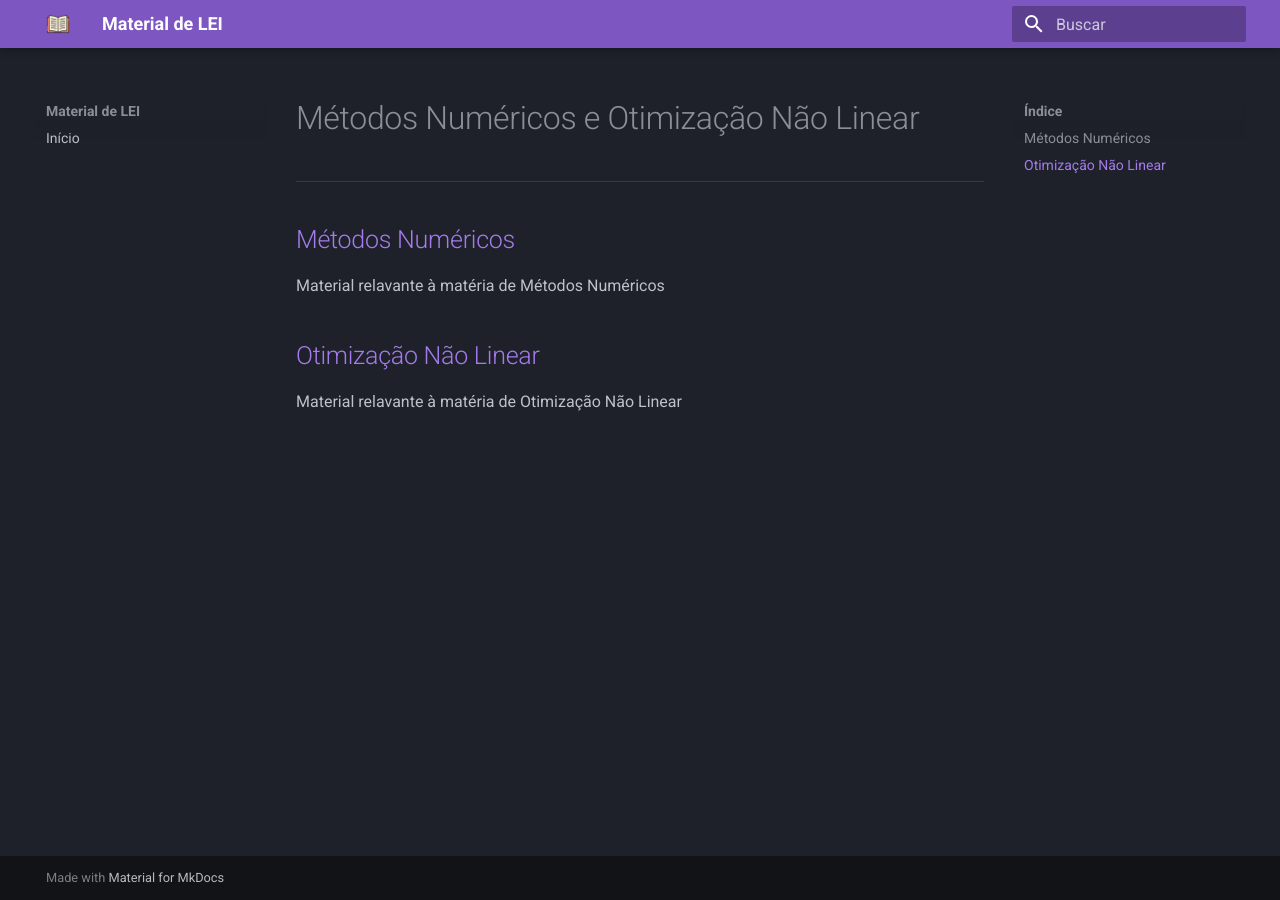
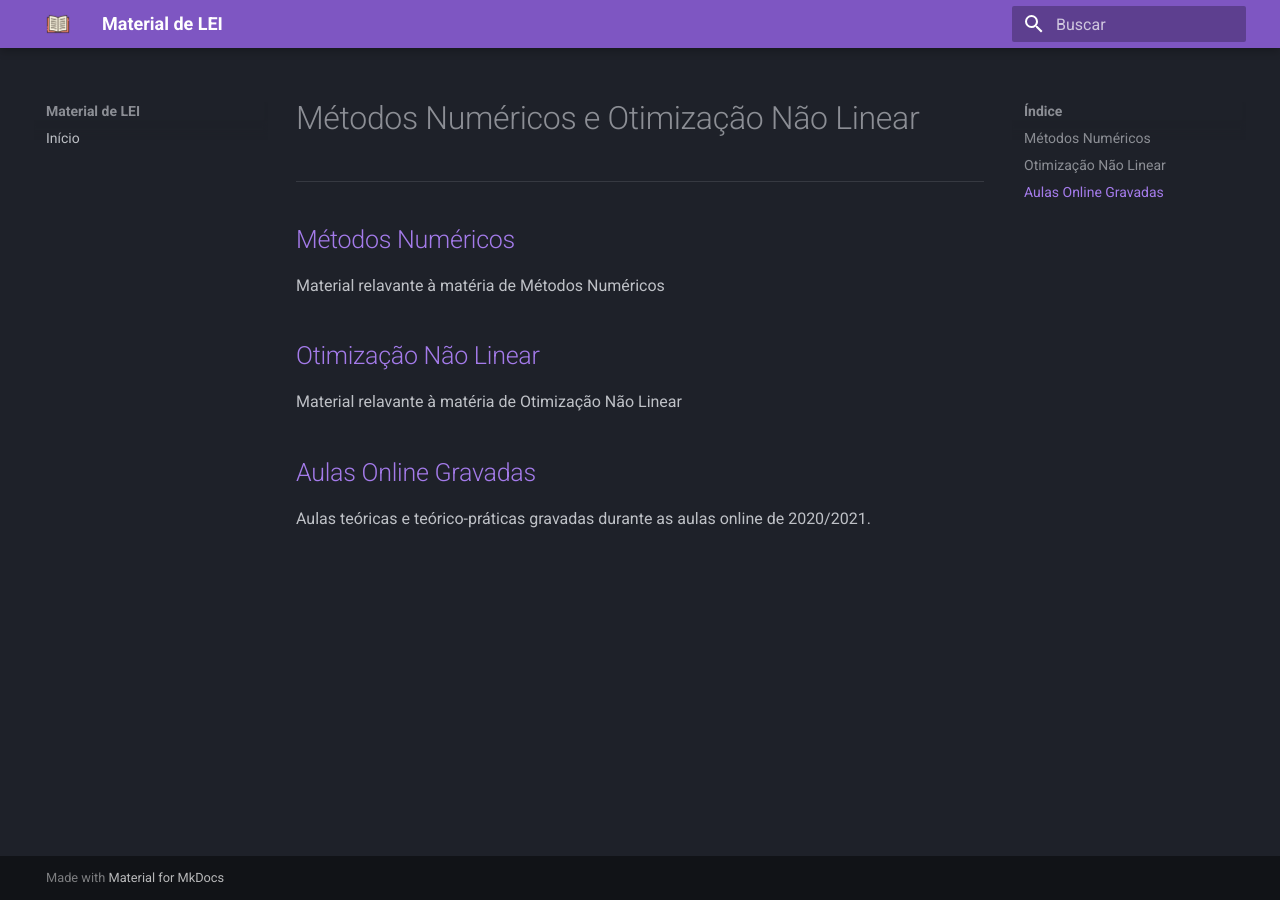
Before and after one commit to eduardo106919/LEI-Material-Estudo, an MkDocs documentation site: the page built from docs/MNONL/README.md, in a window 1280 px wide. Built offline with MkDocs 1.6.1 and Material for MkDocs 9.7.7, drawn with Linux system fonts in a browser that asks for light colours.

Commit message:
correções aulas online

```diff
--- a/docs/MNONL/README.md
+++ b/docs/MNONL/README.md
@@ -7,3 +7,6 @@ Material relavante à matéria de Métodos Numéricos
 
 ## [Otimização Não Linear](ONL/README.md)
 Material relavante à matéria de Otimização Não Linear
+
+## [Aulas Online Gravadas](Aulas_Gravadas.md)
+Aulas teóricas e teórico-práticas gravadas durante as aulas online de 2020/2021.
```
Also changed, not shown: docs/IO/README.md (+3 -0 lines), docs/RC/README.md (+3 -0 lines).
